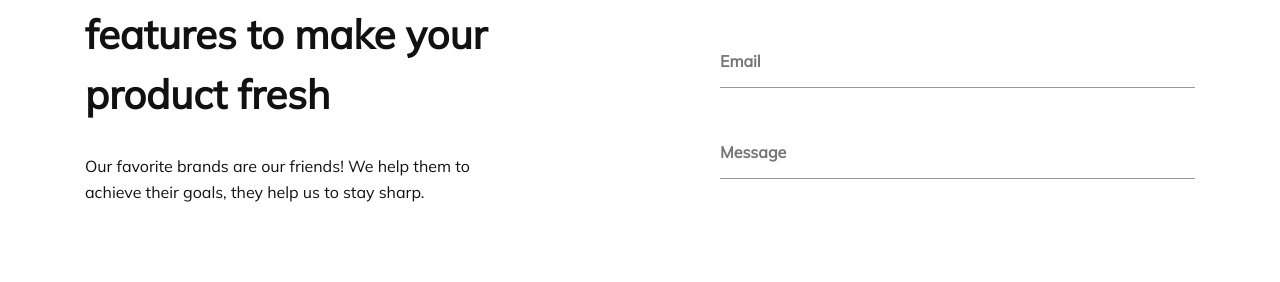
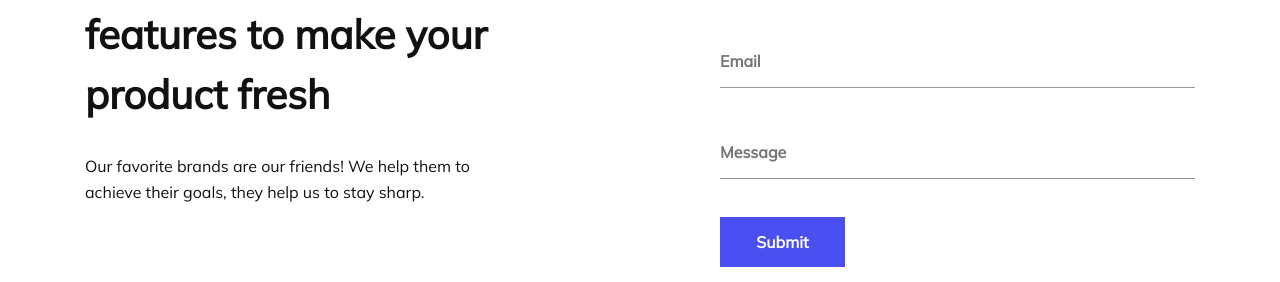
Before and after one commit to Oreazuz/frontend-dev-course-assignment-11, a plain HTML site: page pages/contact.html in a window 1280 px wide. Shown: the part 235-517 px from the top of the page. Drawn offline with Linux system fonts and the light colour scheme.

Commit message:
Finished contact

```diff
--- a/pages/contact.html
+++ b/pages/contact.html
@@ -29,15 +29,17 @@
             </div>
 
             <div class="top__section__right">
-                <form action="">
+                <form action="#">
                     <input type="text" id="name" placeholder="Name">
                     <input type="email" id="Email" placeholder="Email">
                     <input type="text" id="Message" placeholder="Message">
+                    <button type="submit">Submit</button>
                 </form>
 
             </div>
 
         </section>
+        <img class="main__image" src="/images/ContactImg.png" alt="">
     </main>
     <footer>
         <a href="index.html">Genesis</a>
--- a/styles/_main.scss
+++ b/styles/_main.scss
@@ -28,6 +28,10 @@ footer{
 }
 
 input{
+    font-family: fonts.$maintext;
+}
+
+button{
     font-family: fonts.$maintext;
 }
 
--- a/styles/contact.scss
+++ b/styles/contact.scss
@@ -30,3 +30,29 @@ input{
 
     color: #111111;
 }
+button{
+    width: 125px;
+    height: 50px;
+    border-radius: 0;
+    border: none;
+    background-color: #4A4FF2 ;
+    color: #FFFFFF;
+    font-style: normal;
+    font-weight: 700;
+    font-size: 16px;
+    line-height: 20px;
+    /* identical to box height */
+
+    text-align: center;
+
+    &:hover{
+        background-color: #FFFFFF;
+        color: #4A4FF2;
+        border: 1px solid #4A4FF2;
+    }
+}
+
+.main__image{
+    margin-top: 120px;
+    margin-bottom: 42px;
+}
```
Also changed, not shown: images/ContactImg.png (added), styles/contact.css, styles/index.css, styles/projects.css.
